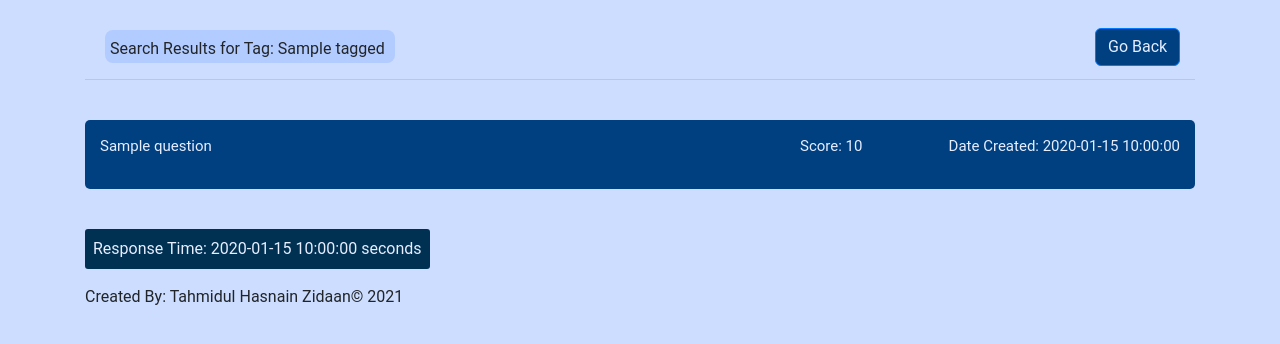
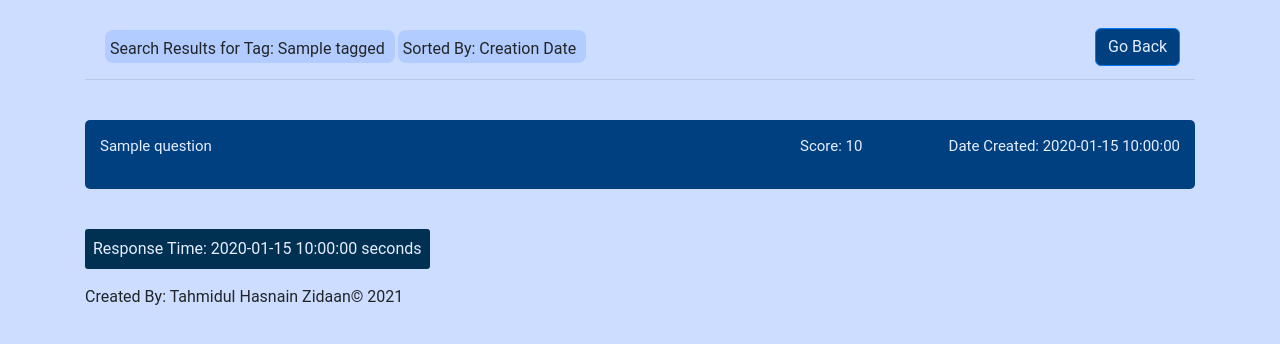
Before and after one commit to thzidaan/Stack-Overflow-API, a Flask app: template templates/search.html in a window 1280 px wide. Shown: the top 344 px of the page. Run offline with Flask 2, Linux system fonts and the light colour scheme; the template is opened without the code that fills it: most values are stand-ins (such as "Sample title", 1, 10 or a date in 2020); some libraries are stand-ins or nearby versions.

Commit message:
Sorted By Added to Search Page

```diff
--- a/templates/search.html
+++ b/templates/search.html
@@ -1,6 +1,21 @@
 {% extends 'base.html'%} {% block head %}
 
 <style>
+
+  .sorted_posts {
+    background-color:	#B3CCFF;
+    width:max-content;
+    padding: 10px;
+    padding-left: 5px;
+    padding-bottom: 2px;
+    padding-top: 7px;
+    border-radius: 8px;
+    display: flex;
+    justify-content: center;
+    margin-left: 3px;
+
+
+  }
   .title_button{
     margin-left: 990px;
     position: absolute;
@@ -102,6 +117,9 @@
   <div class="title_container">
   <div class="title">
     <div> Search Results for Tag: {{tagged}}  </div>
+  </div>
+  <div class="sorted_posts">
+    <div>Sorted By: Creation Date </div>
   </div>
   <form class="title_button" action="/">
 
```
